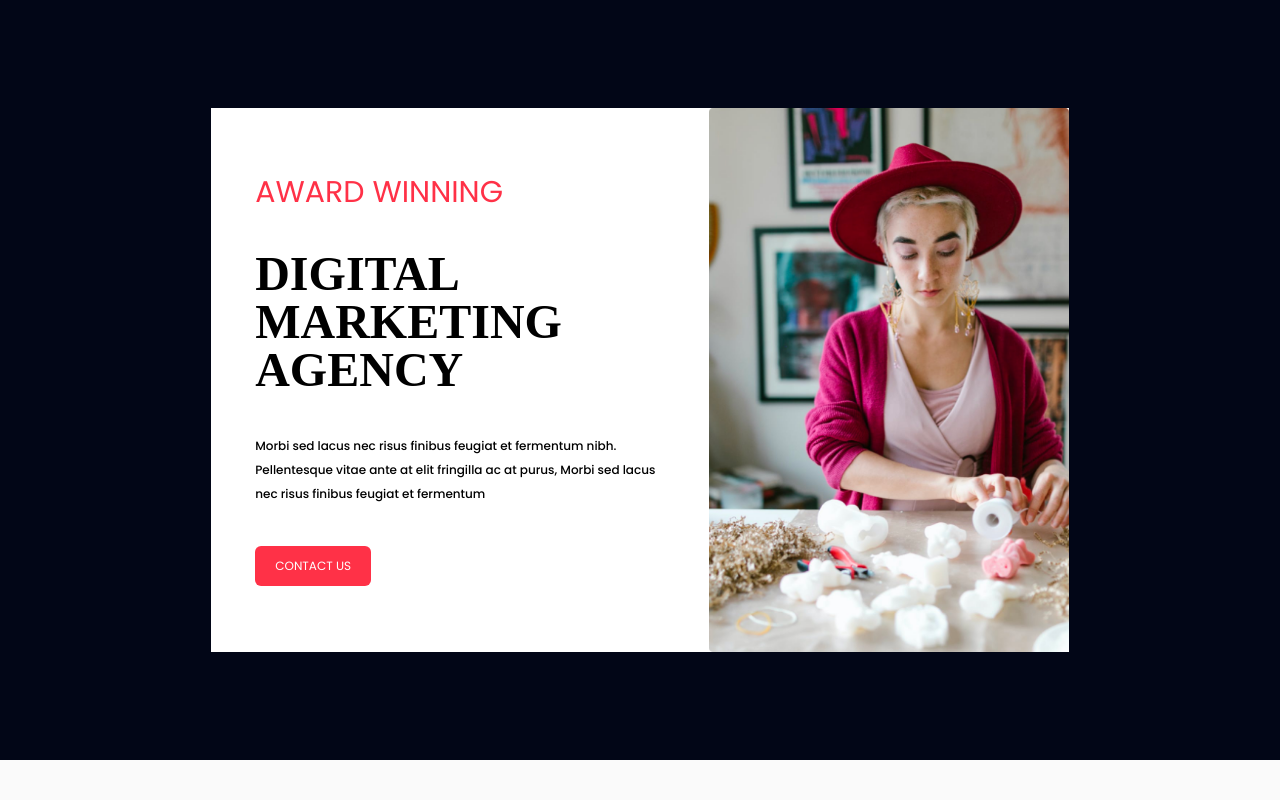
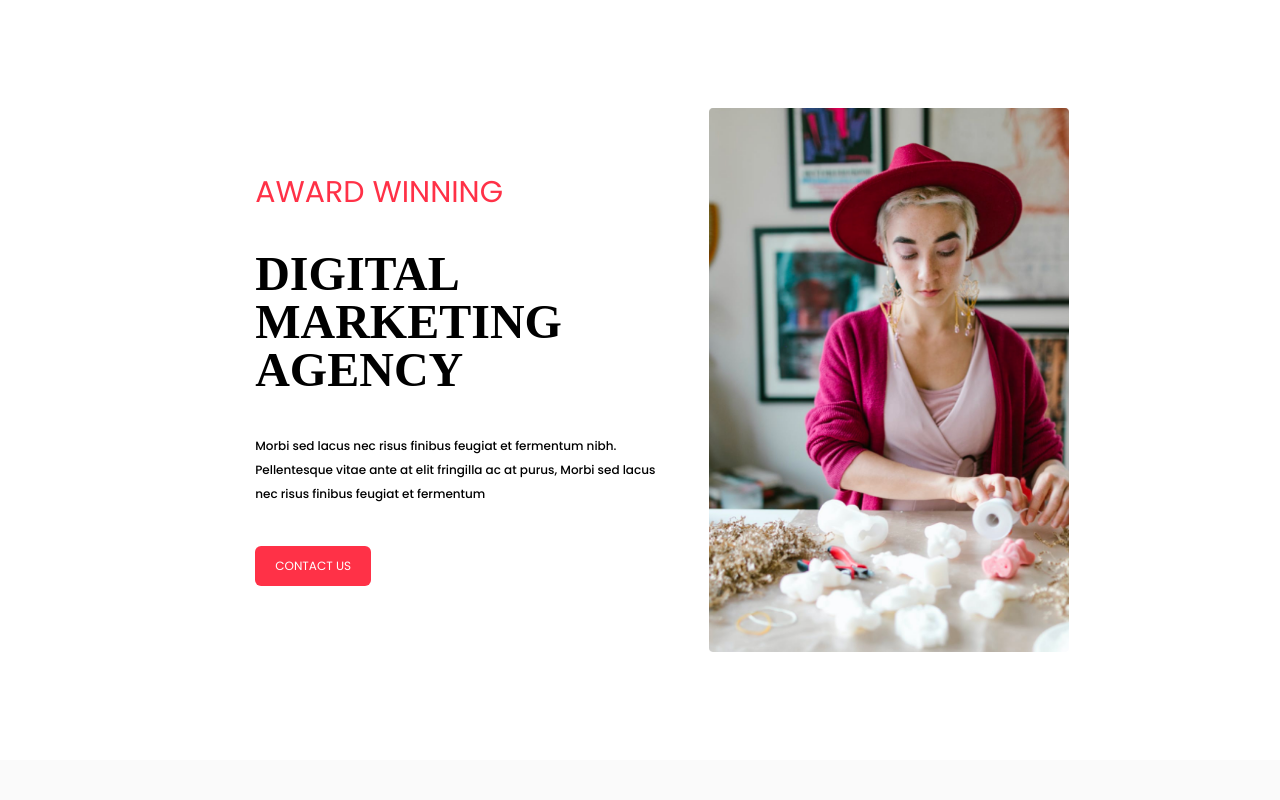
Before and after one commit to Tanishq-0308/Fyle-assignment, a plain HTML site: page index.html in a window 1280 px wide. Shown: the top 800 px of the page. Drawn offline with nearby package versions, Linux system fonts and the light colour scheme; a web font is replaced by a local one.

Commit message:
Update index.html

```diff
--- a/index.html
+++ b/index.html
@@ -19,7 +19,7 @@
   <body>
     <div
 
-      class="flex items-center justify-center h-[95vh] max-[750px]:h-auto bg-slate-950 flex-col"
+      class="flex items-center justify-center h-[95vh] max-[750px]:h-auto flex-col"
     >
     <div class="w-[400px] shadow-2xl z-10 flex justify-center items-center bg-white fixed top-[-50%] left-[50%] translate-x-[-50%] translate-y-[-50%] p-6" id="contact">
       <form class="max-w-md mx-auto flex flex-col gap-4 " action="https://getform.io/f/alljljka" method="post">
```
